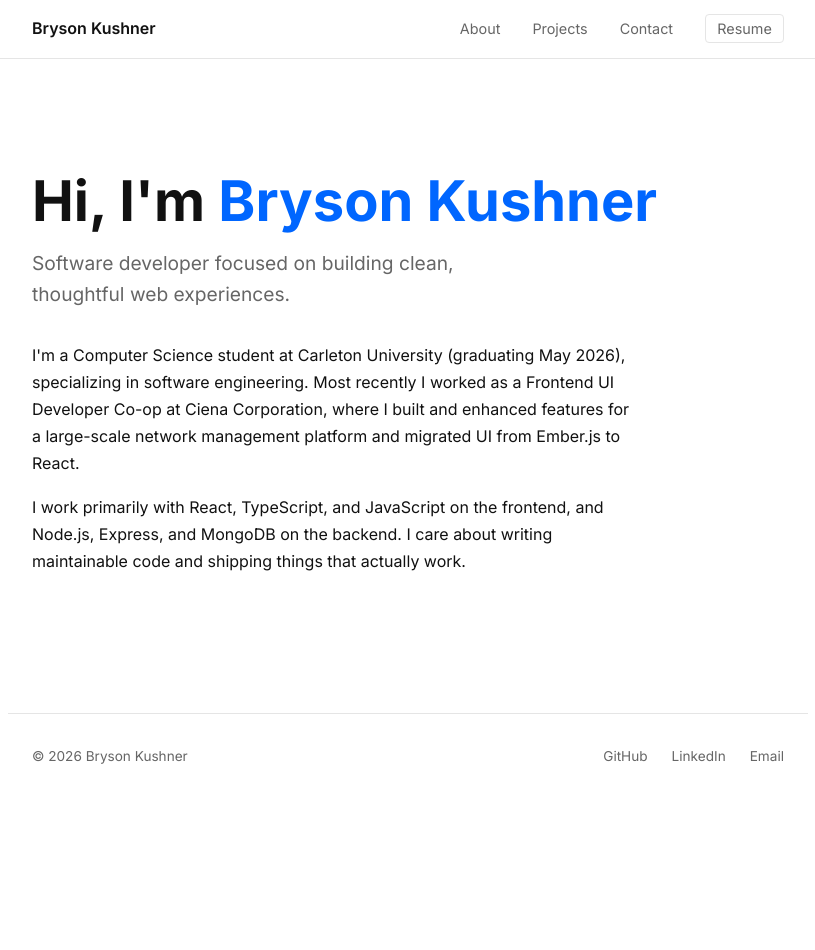
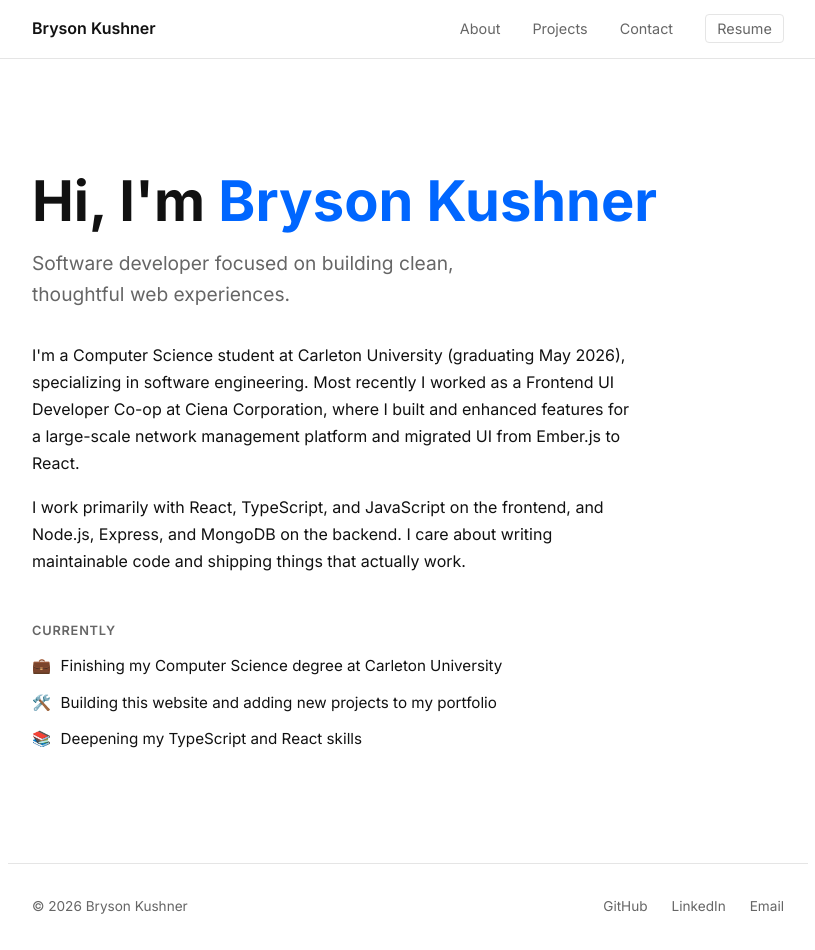
Before and after one commit to brysonmk/personal-website, a React (Vite) app: page / in a window 1280 px wide. Shown: the whole page, without its empty margins (232-1047 px from the left). Before the commit the page ends 800 px from the top, so only its background shows below. Built offline with nearby package versions, Linux system fonts and the light colour scheme.

Commit message:
Add Currently section to Home page

```diff
--- a/src/pages/Home.jsx
+++ b/src/pages/Home.jsx
@@ -1,4 +1,10 @@
 import styles from './Home.module.css'
+
+const currently = [
+  { emoji: '💼', text: 'Finishing my Computer Science degree at Carleton University' },
+  { emoji: '🛠️', text: 'Building this website and adding new projects to my portfolio' },
+  { emoji: '📚', text: 'Deepening my TypeScript and React skills' },
+]
 
 export default function Home() {
   return (
@@ -18,6 +24,18 @@ export default function Home() {
         Node.js, Express, and MongoDB on the backend. I care about writing maintainable
         code and shipping things that actually work.
       </p>
+
+      <div className={styles.currently}>
+        <h2>Currently</h2>
+        <ul>
+          {currently.map(({ emoji, text }) => (
+            <li key={text}>
+              <span className={styles.emoji} aria-hidden="true">{emoji}</span>
+              {text}
+            </li>
+          ))}
+        </ul>
+      </div>
     </section>
   )
 }
--- a/src/pages/Home.module.css
+++ b/src/pages/Home.module.css
@@ -27,3 +27,37 @@
   margin-bottom: 1rem;
   line-height: 1.7;
 }
+
+.currently {
+  margin-top: 3rem;
+  max-width: 600px;
+}
+
+.currently h2 {
+  font-size: 0.8rem;
+  font-weight: 600;
+  text-transform: uppercase;
+  letter-spacing: 0.06em;
+  color: var(--color-text-muted);
+  margin-bottom: 1rem;
+}
+
+.currently ul {
+  list-style: none;
+  display: flex;
+  flex-direction: column;
+  gap: 0.75rem;
+}
+
+.currently li {
+  font-size: 0.95rem;
+  color: var(--color-text);
+  line-height: 1.6;
+  display: flex;
+  align-items: baseline;
+  gap: 0.6rem;
+}
+
+.emoji {
+  flex-shrink: 0;
+}
```
